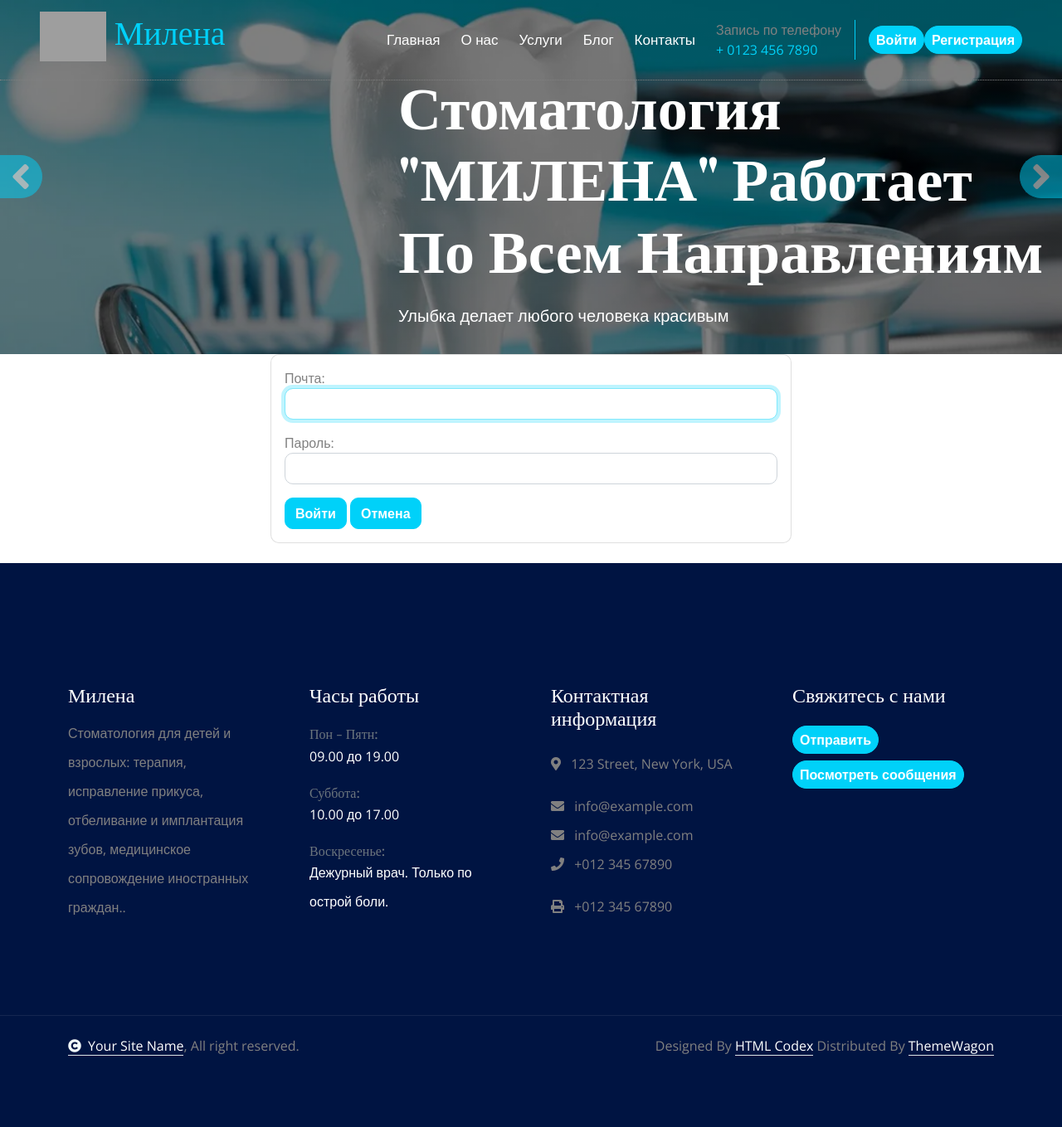
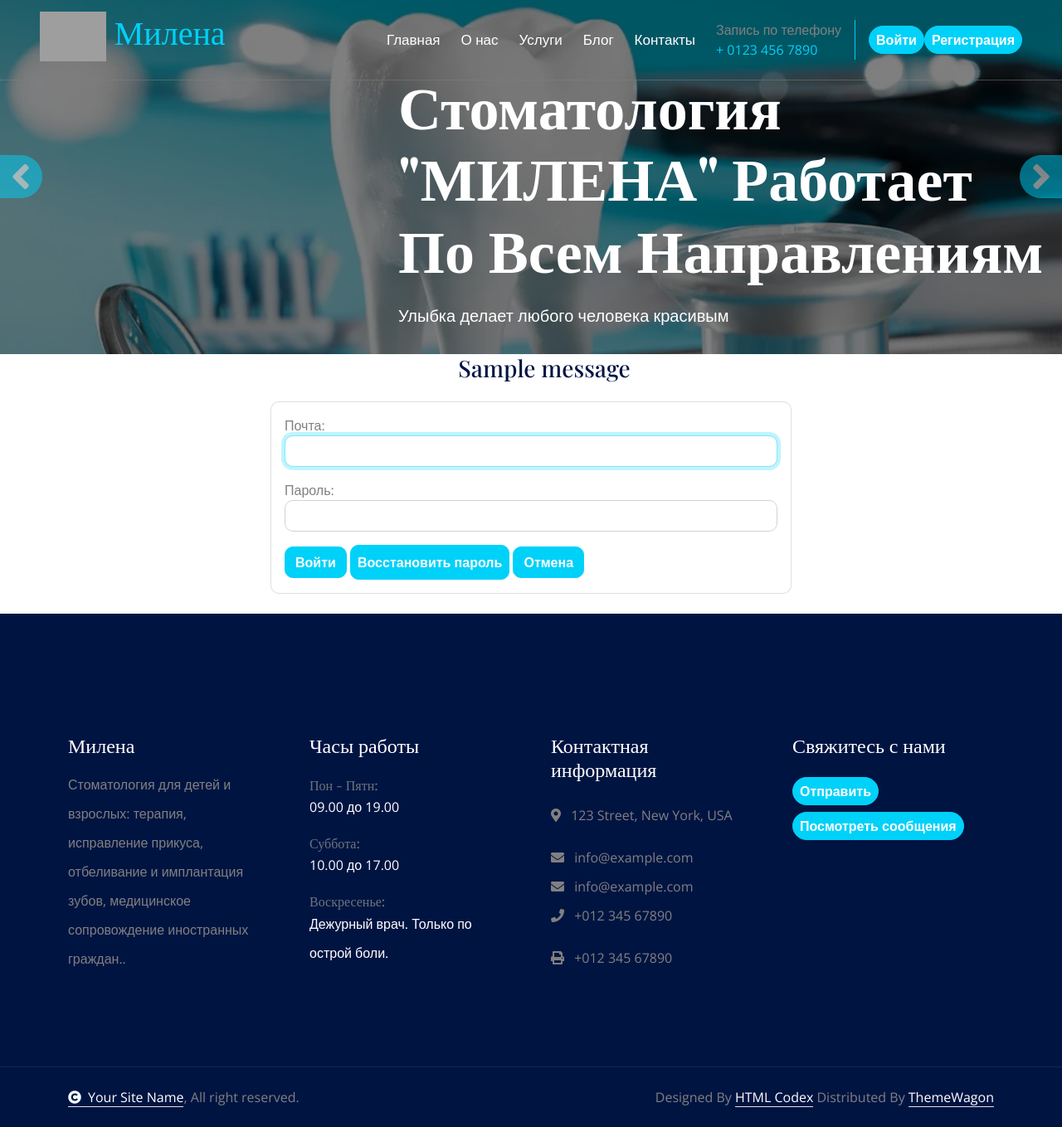
Before and after one commit to alexandrsinev/D, a Django app: page /users/ in a window 1280 px wide; the page is wider, and only the part inside the window is pictured. Shown: that part at 83% size. Before the commit the page ends 1273 px from the top of that part, so only its background shows below. Run offline with Django 4.2, Linux system fonts and the light colour scheme; tables that the repository leaves empty hold one stand-in row (values such as "Sample post"); one stand-in notice (Sample message) is shown; parts of the project's set-up code (start-up, migrations or seed data) failed here and were passed over; some libraries are stand-ins or nearby versions; some web fonts are replaced; grey boxes are pictures that could not be loaded.

Commit message:
html форма для входа на сайт

```diff
--- a/users/templates/users/login.html
+++ b/users/templates/users/login.html
@@ -1,6 +1,13 @@
 {% extends 'dentistry/base.html' %}
 
 {% block content %}
+{% if messages %}
+    <ul class="messages text-center mb-4">
+        {% for message in messages %}
+            <h3>{{ message }}</h3>
+        {% endfor %}
+    </ul>
+{% endif %}
 
 
 <div class="col-12 mb-4">
@@ -15,6 +22,7 @@
                             Войти
 
                         </button>
+                        <a class="p-2 btn btn-primary" href="{% url 'users:new_password' %}">Восстановить пароль</a>
 <a href="{% url 'dentistry:base' %}" type="submit" class="btn btn-primary text-center">
                             Отмена
 
```
